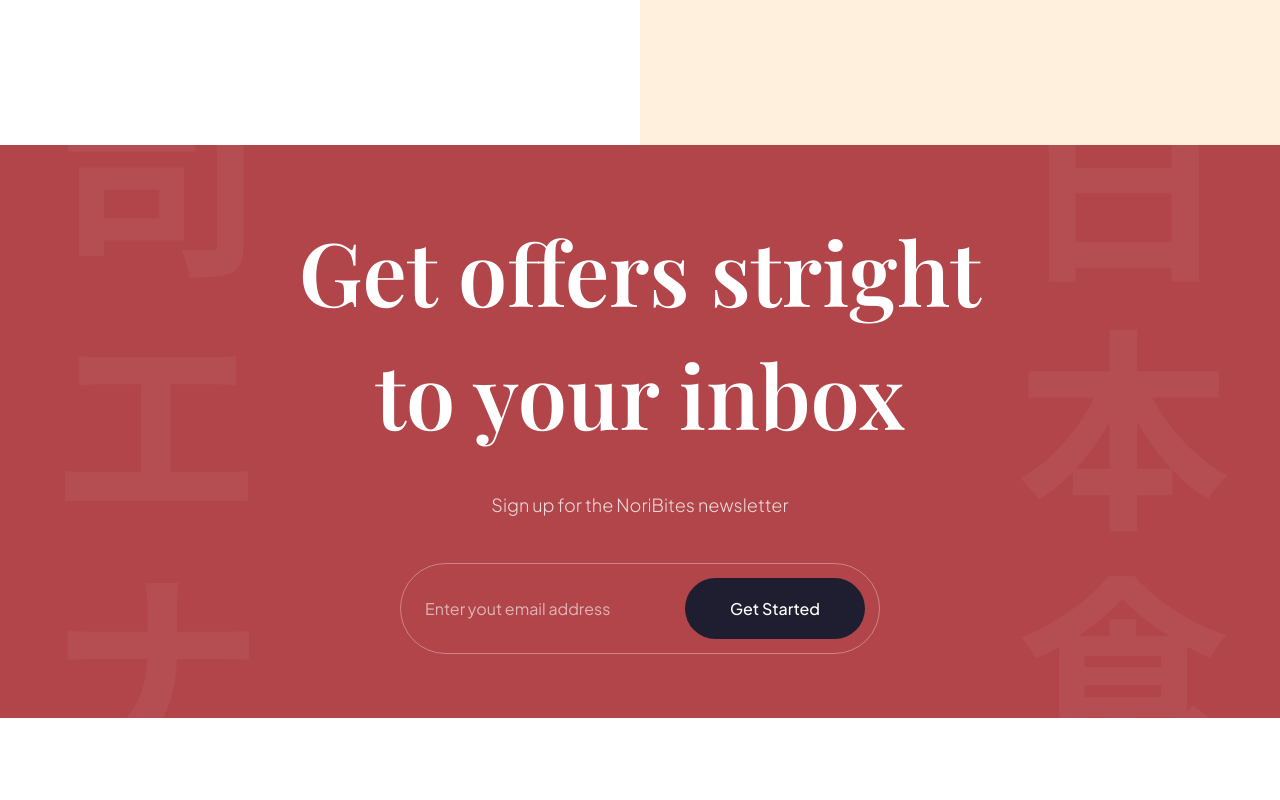
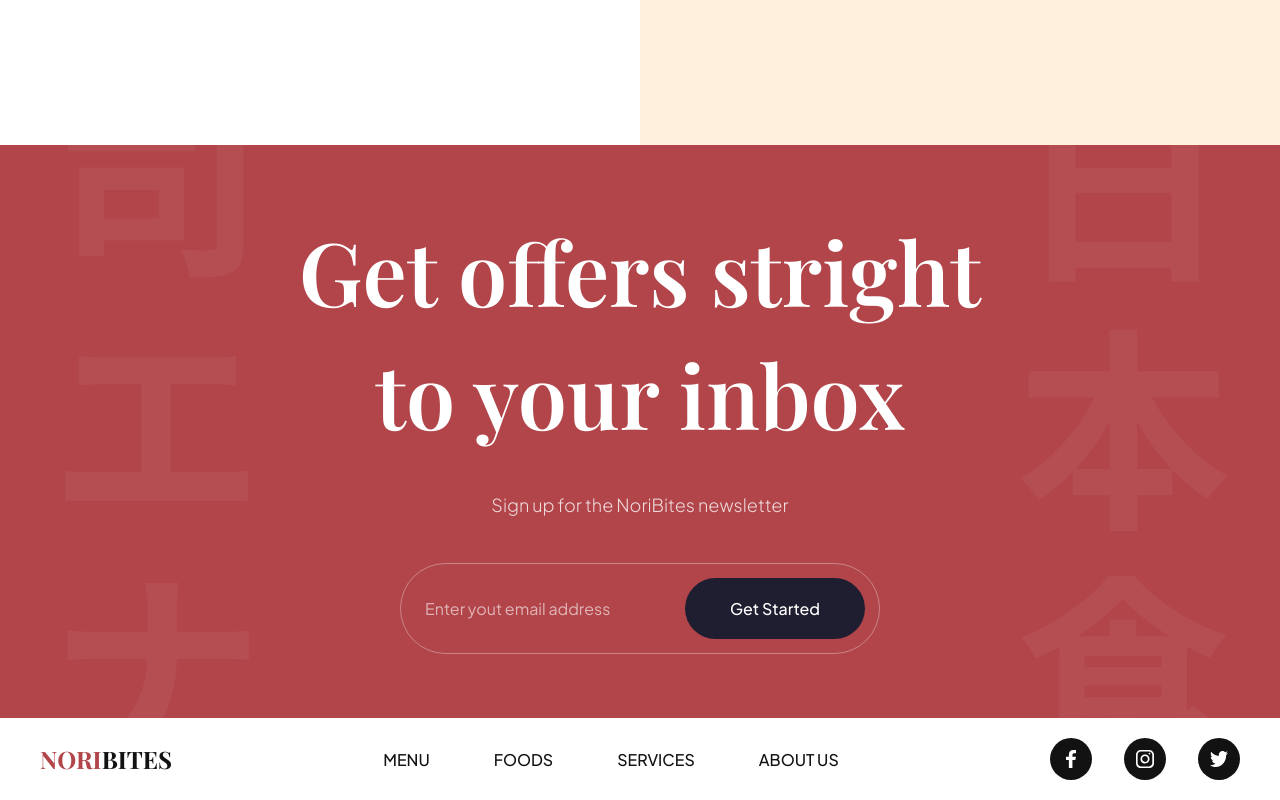
Before and after one commit to JamesGalvis/NoriBites, a React (Vite) app: page / in a window 1280 px wide. Shown: the part 3547-4347 px from the top of the page. Before the commit the page ends 4265 px from the top, so only its background shows below. Built offline with nearby package versions, Linux system fonts and the light colour scheme.

Commit message:
Added Footer section

```diff
--- a/src/App.css
+++ b/src/App.css
@@ -774,6 +774,64 @@ ul {
   cursor: pointer;
 }
 
+/* Footer */
+.footer {
+  display: flex;
+  justify-content: space-between;
+  align-items: center;
+  flex-wrap: wrap;
+  gap: 20px;
+  padding: 20px 40px;
+  overflow: hidden;
+}
+
+.footer__logo {
+  font-size: 24px;
+  font-weight: bold;
+  font-family: var(--playfair-display);
+  text-transform: uppercase;
+  color: var(--secondary-color);
+  cursor: pointer;
+}
+.footer__logo span {
+  color: var(--primary-color);
+}
+
+.footer ul {
+  display: flex;
+  flex-wrap: wrap;
+  gap: 64px;
+}
+
+.footer ul:last-child {
+  gap: 32px;
+}
+
+.footer__nav li {
+  font-size: 16px;
+  font-weight: 500;
+  font-family: var(--plus-jakarta-sans);
+  text-transform: uppercase;
+  color: var(--secondary-color);
+  cursor: pointer;
+}
+
+.footer__social li {
+  display: flex;
+  justify-content: center;
+  align-items: center;
+  width: 42px;
+  height: 42px;
+  background: var(--secondary-color);
+  border-radius: 100%;
+  cursor: pointer;
+}
+
+.footer__social li img {
+  width: 45%;
+  height: 45%;
+  object-fit: contain;
+}
 
 
 
--- a/src/App.tsx
+++ b/src/App.tsx
@@ -5,6 +5,7 @@ import About from './components/About'
 import Popular from './components/Popular/Popular'
 import Trending from './components/Trending/Trending'
 import Subscription from './components/Subscription'
+import Footer from './components/Footer'
 
 function App() {
   return (
@@ -15,6 +16,7 @@ function App() {
       <Popular />
       <Trending />
       <Subscription />
+      <Footer />
     </div>
   )
 }
--- /dev/null
+++ b/src/components/Footer.tsx
@@ -0,0 +1,22 @@
+function Footer() {
+  return (
+    <footer className="footer">
+      <h3 className="footer__logo"><span>Nori</span>Bites</h3>
+
+      <ul className="footer__nav">
+        <li><a href="">Menu</a></li>
+        <li><a href="">Foods</a></li>
+        <li><a href="">Services</a></li>
+        <li><a href="">About Us</a></li>
+      </ul>
+
+      <ul className="footer__social">
+        <li><img src="src/assets/facebook.svg" alt="Facebook logo" /></li>
+        <li><img src="src/assets/instagram.svg" alt="Instagram logo" /></li>
+        <li><img src="src/assets/twitter.svg" alt="Twitter logo" /></li>
+      </ul>
+    </footer>
+  )
+}
+
+export default Footer
```
